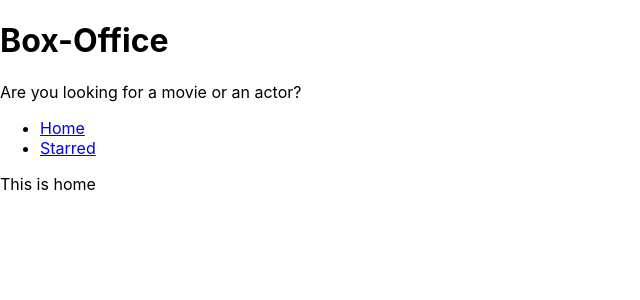
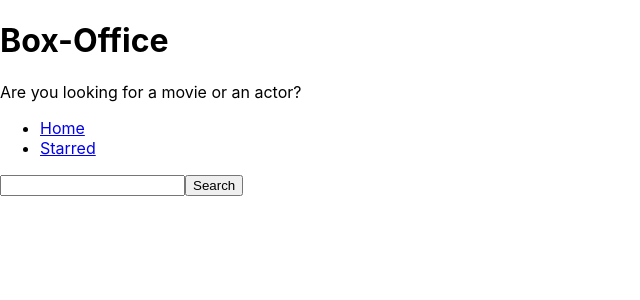
Before and after one commit to KRamBalaji/box-office, a React (Create React App) app: page / in a window 1280 px wide. Shown: the top 300 px of the page, without its empty margins (0-640 px from the left). Built offline with nearby package versions, Linux system fonts and the light colour scheme.

Commit message:
created input and fetch results from tv maze api

```diff
--- a/src/pages/Home.js
+++ b/src/pages/Home.js
@@ -1,12 +1,39 @@
-import React from 'react'
+import React, { useState } from 'react'
 import MainPageLayout from '../components/MainPageLayout'
 
 const Home = () => {
+
+    const [input, setInput] = useState('');
+
+    const onSearch = () => {
+        // https://api.tvmaze.com/search/shows?q=men
+
+        fetch(`https://api.tvmaze.com/search/shows?q=${input}`).then(r => r.json()).then(result => {
+            console.log(result);
+        });
+    };
+
+    const onInputChange= (ev) => {
+        setInput(ev.target.value);
+    };
+
+    const onKeyDown = (ev) => {
+        if(ev.keyCode === 13) {
+            onSearch()
+        };
+    };
+
     return (
         <MainPageLayout>
-            This is home
+            <input type="text"
+            onChange={onInputChange}
+            onKeyDown={onKeyDown}
+            value={input} />
+            <button type="button" onClick={onSearch}>
+                Search
+            </button>
         </MainPageLayout>
-    )
-}
+    );
+};
 
 export default Home
```
